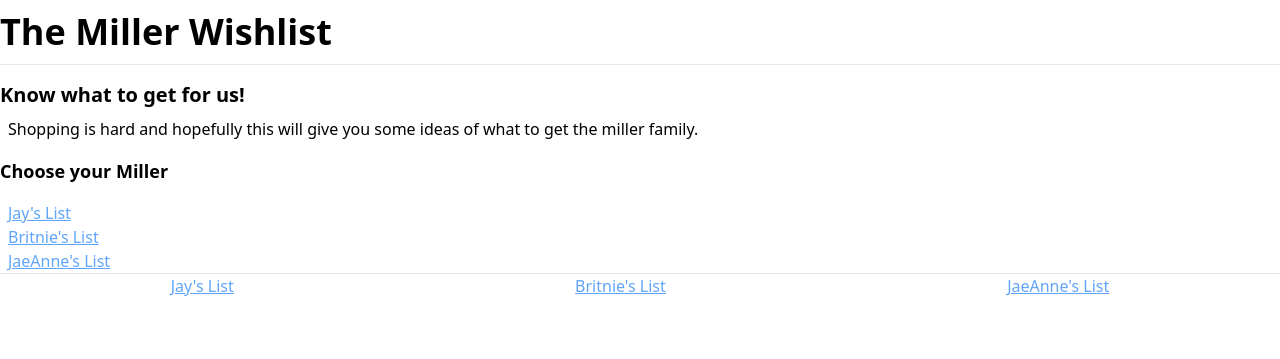
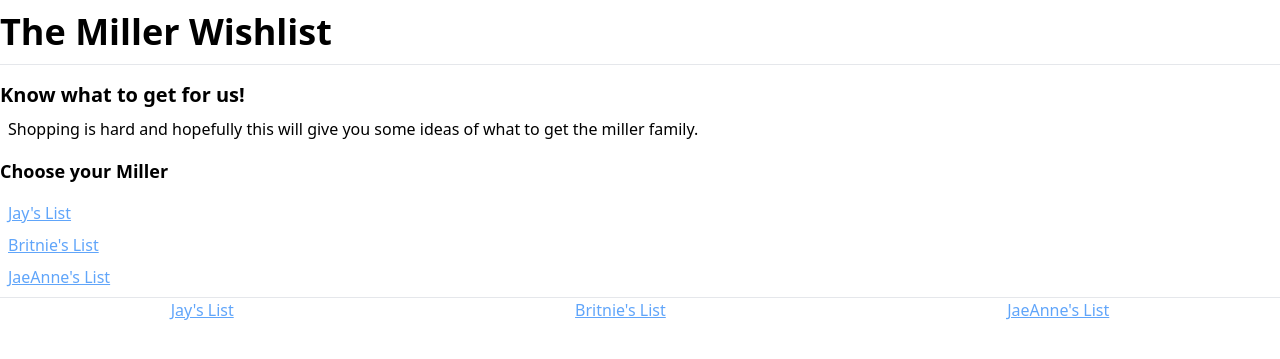
Before and after one commit to kjaymiller/miller-shopping-list, a Python web app: template templates/index.html in a window 1280 px wide. Shown: the top 359 px of the page. Run offline with Jinja, Linux system fonts and the light colour scheme; the template is opened without the code that fills it, so the values that code supplies are empty.

Commit message:
update css

```diff
--- a/output/static/base.css
+++ b/output/static/base.css
@@ -33,6 +33,7 @@ ul {
 
 ul li {
   list-style: disc;
+  @apply mb-2;
 }
 
 }
--- a/output/static/style.css
+++ b/output/static/style.css
@@ -642,6 +642,7 @@ ul {
 
 ul li {
   list-style: disc;
+  margin-bottom: 0.5rem;
 }
 
 .mx-auto {
--- a/static/base.css
+++ b/static/base.css
@@ -33,6 +33,7 @@ ul {
 
 ul li {
   list-style: disc;
+  @apply mb-2;
 }
 
 }
--- a/static/style.css
+++ b/static/style.css
@@ -642,6 +642,7 @@ ul {
 
 ul li {
   list-style: disc;
+  margin-bottom: 0.5rem;
 }
 
 .mx-auto {
```
Also changed, not shown: 1 other file.
